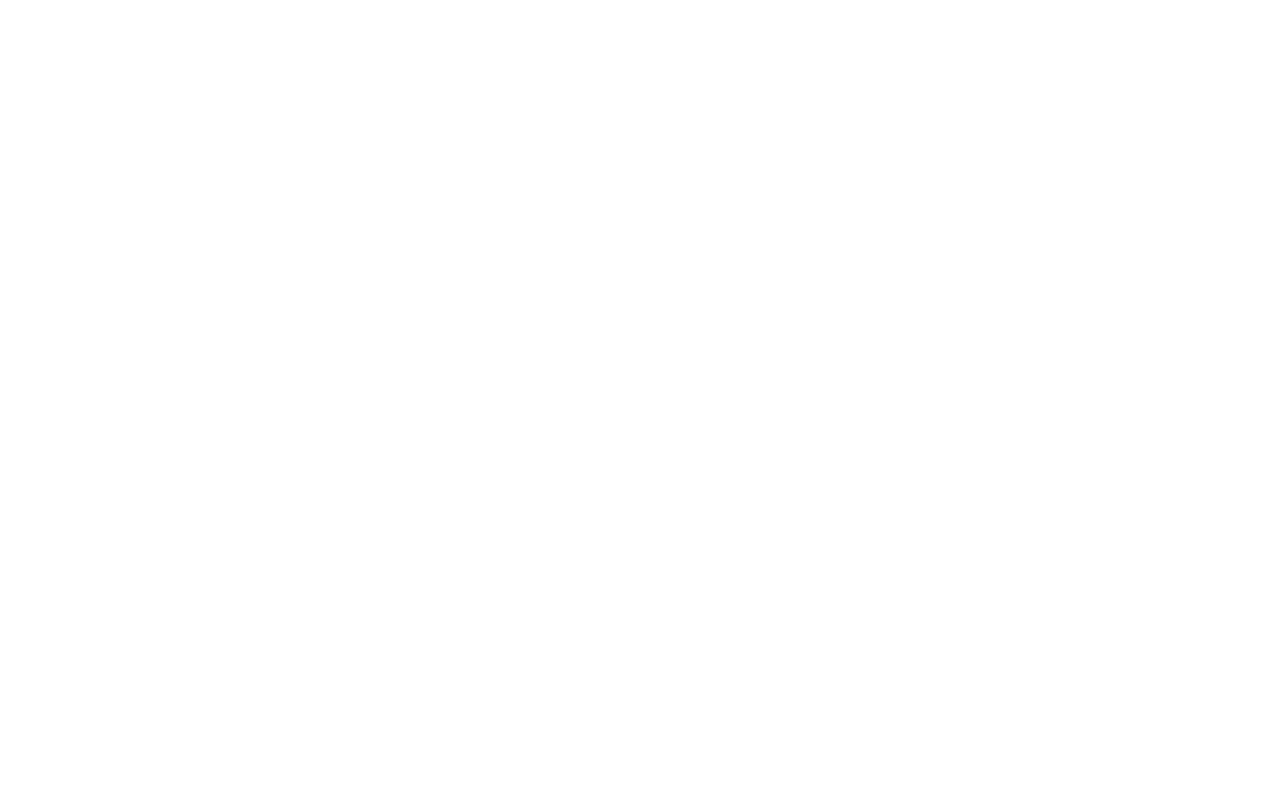
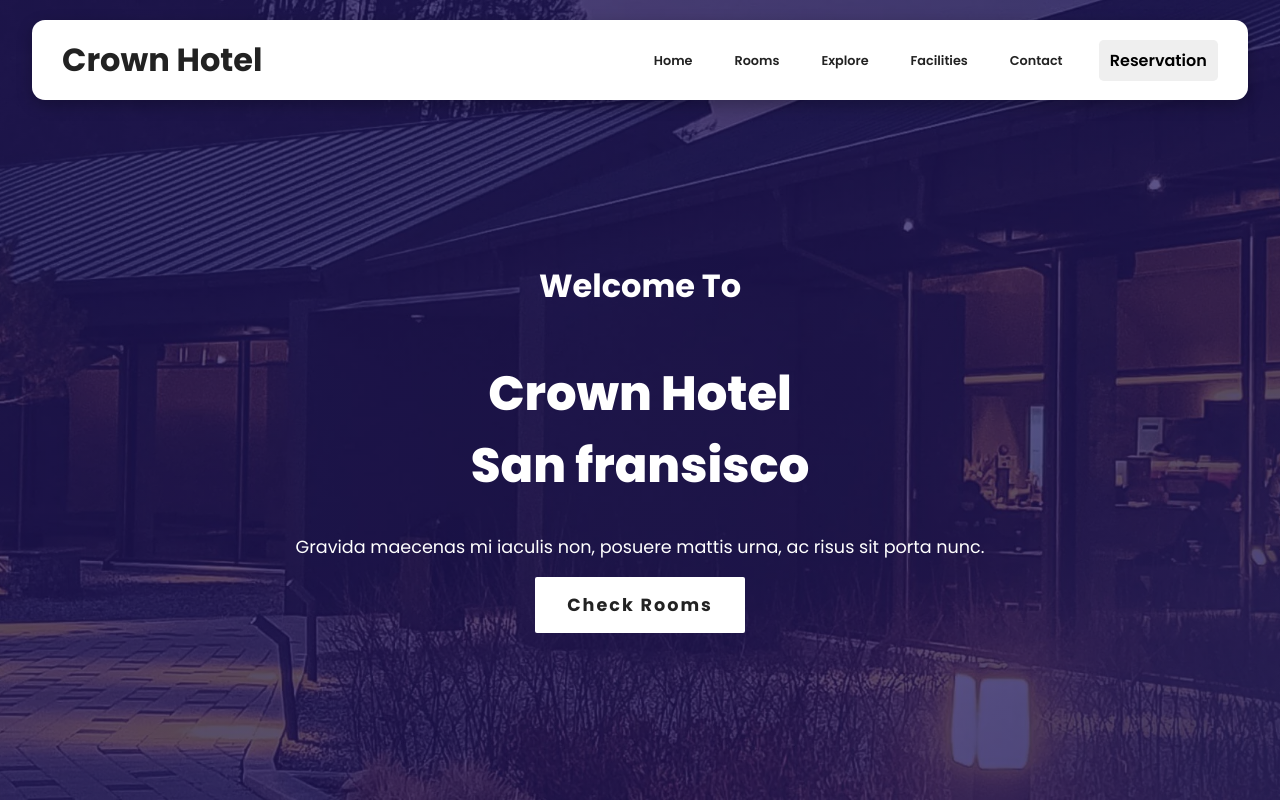
Before and after one commit to WebsiteDen/Hotel-Website-in-ReactJs, a React (Create React App) app: page / in a window 1280 px wide. Before the commit this address had no page. Shown: the top 802 px of the page. Built offline with nearby package versions, Linux system fonts and the light colour scheme.

Commit message:
added some changes

```diff
--- a/package.json
+++ b/package.json
@@ -1 +1 @@
-{"name":"hotelwebsite", "homepage":"https://WebsiteDen.github.io/Hotel-Website-in-ReactJs" , "version":"0.1.0","private":false,"dependencies":{"@testing-library/jest-dom":"^5.17.0","@testing-library/react":"^13.4.0","@testing-library/user-event":"^13.5.0","react":"^18.2.0","react-dom":"^18.2.0","react-router-dom":"^6.22.1","react-scripts":"5.0.1","web-vitals":"^2.1.4"},"scripts":{"predeploy": "npm run build","deploy": "gh-pages -d build", "start":"react-scripts start","build":"react-scripts build","test":"react-scripts test","eject":"react-scripts eject"},"eslintConfig":{"extends":["react-app","react-app/jest"]},"browserslist":{"production":[">0.2%","not dead","not op_mini all"],"development":["last 1 chrome version","last 1 firefox version","last 1 safari version"]},"devDependencies":{"gh-pages":"^6.1.1"}}
+{"name":"hotelwebsite","homepage":"https://WebsiteDen.github.io/Hotel-Website-in-ReactJs","version":"0.1.0","private":false,"dependencies":{"@testing-library/jest-dom":"^5.17.0","@testing-library/react":"^13.4.0","@testing-library/user-event":"^13.5.0","react":"^18.2.0","react-dom":"^18.2.0","react-router-dom":"^6.22.1","react-scripts":"5.0.1","web-vitals":"^2.1.4"},"scripts":{"predeploy":"npm run build","deploy":"gh-pages -d build","start":"react-scripts start","build":"react-scripts build","test":"react-scripts test","eject":"react-scripts eject"},"eslintConfig":{"extends":["react-app","react-app/jest"]},"browserslist":{"production":[">0.2%","not dead","not op_mini all"],"development":["last 1 chrome version","last 1 firefox version","last 1 safari version"]},"devDependencies":{"gh-pages":"^6.1.1"}}
--- a/public/index.html
+++ b/public/index.html
@@ -29,7 +29,7 @@
       crossorigin="anonymous"
       referrerpolicy="no-referrer"
     />
-    <title>React App</title>
+    <title>Crown Hotel</title>
   </head>
 
   <body>
--- a/src/App.js
+++ b/src/App.js
@@ -14,7 +14,7 @@
     <div className="App">
 
         <Routes basenam="/Hotel-Website-in-ReactJs">
-          <Route path="/Hotel-Website-in-ReactJs" element={<Home/>}/>
+          <Route path="/" element={<Home/>}/>
           <Route path="/rooms" element={<Rooms/>}/>
           <Route path="/explore" element={<Explore/>}/>
           <Route  path="/facilities" element={<Facilities/>} />
```
